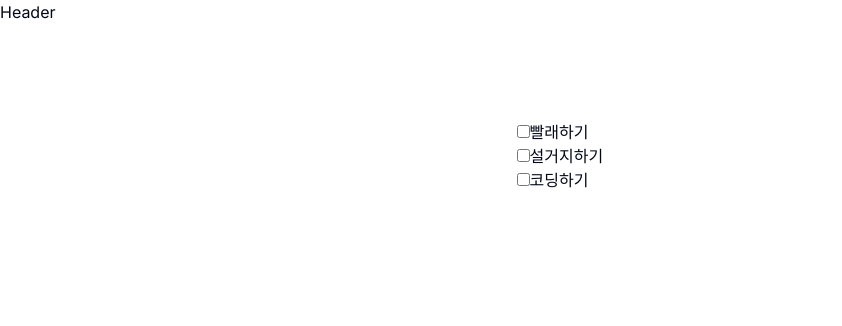
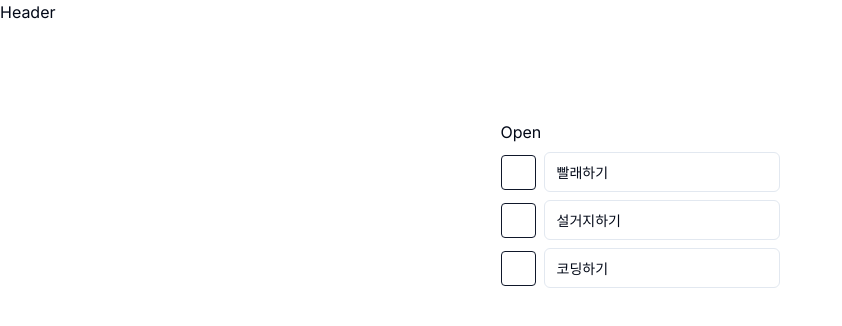
Before and after one commit to hyeon9782/next-pwa-example, a Next.js app: page / in a window 1280 px wide. Shown: the top 326 px of the page, without its empty margins (0-842 px from the left). Built offline with nearby package versions, Linux system fonts and the light colour scheme.

Commit message:
feat: CreateTodoDialog 컴포넌트 생성

```diff
--- a/package.json
+++ b/package.json
@@ -9,6 +9,7 @@
     "lint": "next lint"
   },
   "dependencies": {
+    "@radix-ui/react-checkbox": "^1.0.4",
     "@radix-ui/react-dialog": "^1.0.5",
     "@radix-ui/react-popover": "^1.0.7",
     "@radix-ui/react-select": "^2.0.0",
--- /dev/null
+++ b/src/components/dialogs/CreateTodoDialog.tsx
@@ -0,0 +1,27 @@
+import React from "react";
+import {
+  Dialog,
+  DialogContent,
+  DialogHeader,
+  DialogTitle,
+  DialogTrigger,
+  DialogDescription,
+} from "../ui/dialog";
+
+const CreateTodoDialog = () => {
+  return (
+    <div>
+      <Dialog>
+        <DialogTrigger>Open</DialogTrigger>
+        <DialogContent>
+          <DialogHeader>
+            <DialogTitle>Create Todo</DialogTitle>
+            <DialogDescription>설명</DialogDescription>
+          </DialogHeader>
+        </DialogContent>
+      </Dialog>
+    </div>
+  );
+};
+
+export default CreateTodoDialog;
--- a/src/components/todo/TodoItem.tsx
+++ b/src/components/todo/TodoItem.tsx
@@ -1,5 +1,7 @@
 "use client";
 import React, { useState } from "react";
+import { Checkbox } from "../ui/checkbox";
+import { Input } from "../ui/input";
 export type Item = {
   id: number;
   title: string;
@@ -17,10 +19,10 @@
 const TodoItem = ({ item }: Props) => {
   const [itemData, setItemData] = useState(item);
   return (
-    <div>
-      <input type="checkbox" />
-      <input type="text" value={item.title} />
-    </div>
+    <li className="flex items-center gap-2">
+      <Checkbox className="w-[35px] h-[35px]" />
+      <Input value={item.title} />
+    </li>
   );
 };
 
--- a/src/components/todo/TodoList.tsx
+++ b/src/components/todo/TodoList.tsx
@@ -1,6 +1,7 @@
 "use client";
 import { useState } from "react";
 import TodoItem, { Item } from "./TodoItem";
+import CreateTodoDialog from "../dialogs/CreateTodoDialog";
 
 const ITEMS: Item[] = [
   {
@@ -49,11 +50,12 @@
   const updateItem = () => {};
 
   return (
-    <div>
+    <ul className="flex flex-col gap-2">
+      <CreateTodoDialog />
       {items.map((item) => (
         <TodoItem item={item} key={item.id} />
       ))}
-    </div>
+    </ul>
   );
 };
 
--- /dev/null
+++ b/src/components/ui/checkbox.tsx
@@ -0,0 +1,30 @@
+"use client"
+
+import * as React from "react"
+import * as CheckboxPrimitive from "@radix-ui/react-checkbox"
+import { Check } from "lucide-react"
+
+import { cn } from "@/lib/utils"
+
+const Checkbox = React.forwardRef<
+  React.ElementRef<typeof CheckboxPrimitive.Root>,
+  React.ComponentPropsWithoutRef<typeof CheckboxPrimitive.Root>
+>(({ className, ...props }, ref) => (
+  <CheckboxPrimitive.Root
+    ref={ref}
+    className={cn(
+      "peer h-4 w-4 shrink-0 rounded-sm border border-primary ring-offset-background focus-visible:outline-none focus-visible:ring-2 focus-visible:ring-ring focus-visible:ring-offset-2 disabled:cursor-not-allowed disabled:opacity-50 data-[state=checked]:bg-primary data-[state=checked]:text-primary-foreground",
+      className
+    )}
+    {...props}
+  >
+    <CheckboxPrimitive.Indicator
+      className={cn("flex items-center justify-center text-current")}
+    >
+      <Check className="h-4 w-4" />
+    </CheckboxPrimitive.Indicator>
+  </CheckboxPrimitive.Root>
+))
+Checkbox.displayName = CheckboxPrimitive.Root.displayName
+
+export { Checkbox }
```
Also changed, not shown: 1 other file (tests, documents, lock files or other folders).
